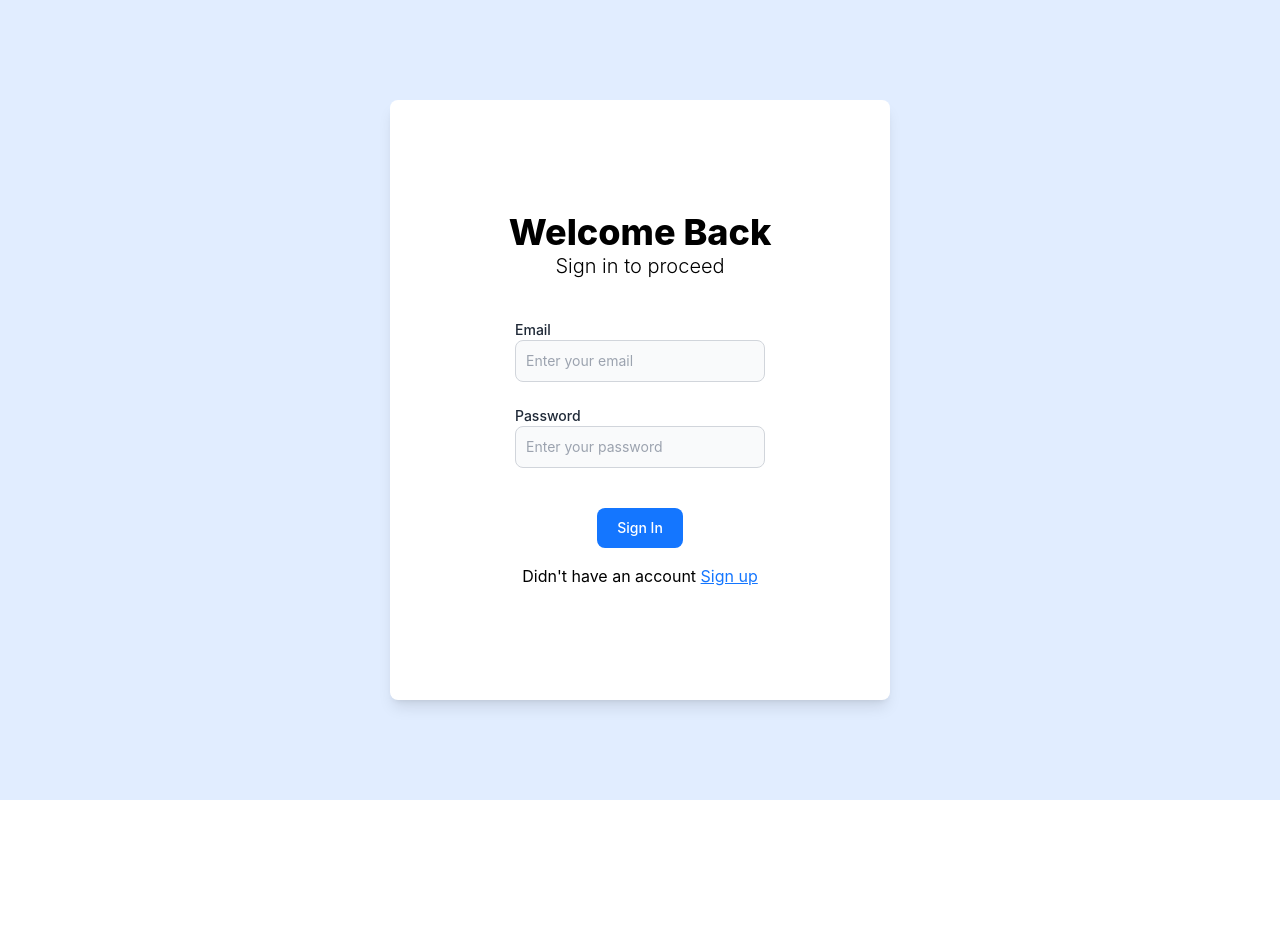
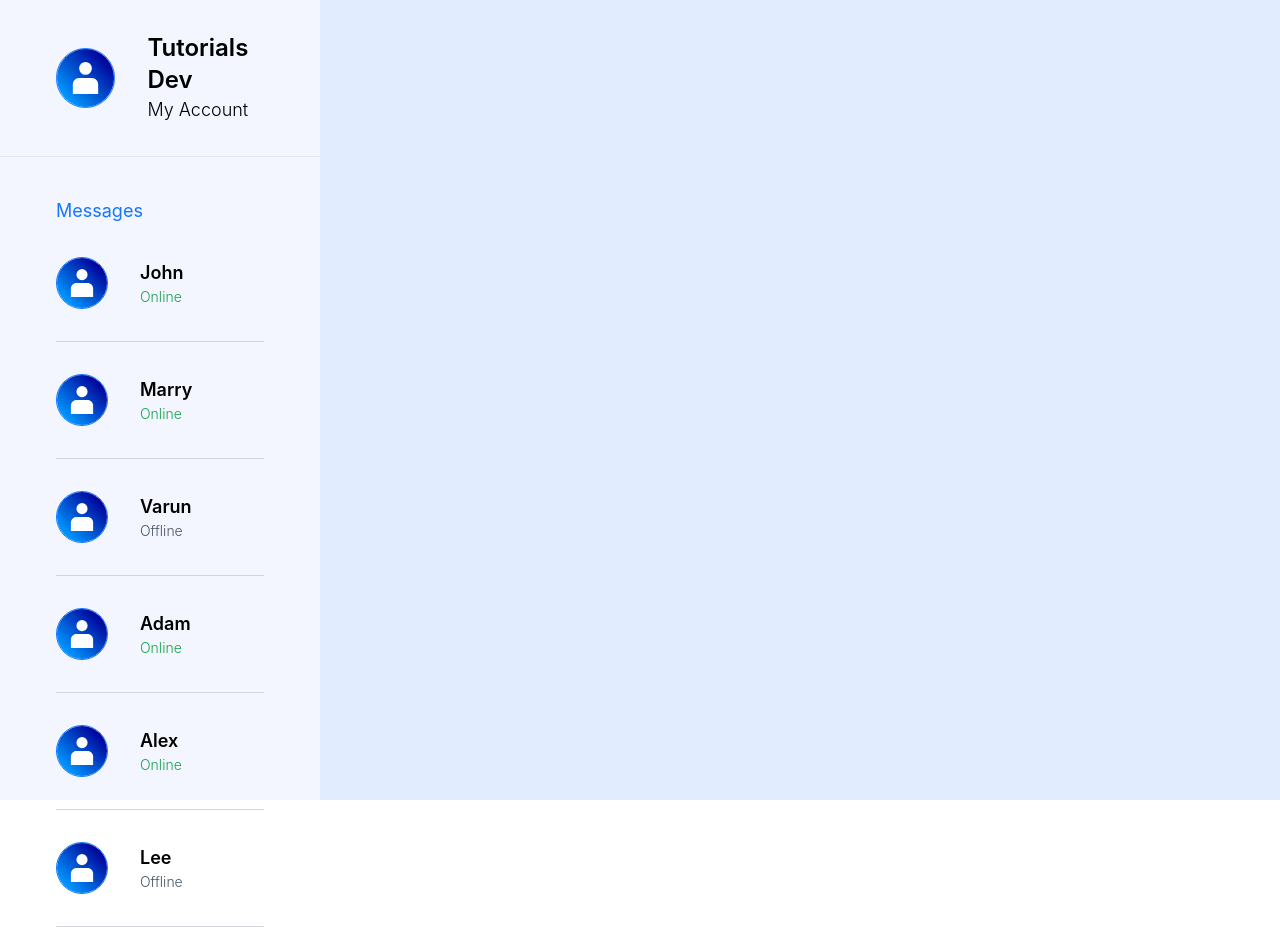
Before and after one commit to hassaan871/Realtime-Chat-App-Client, a React (Create React App) app: page / in a window 1280 px wide. Before the commit the page ends 800 px from the top, so only its background shows below. Built offline with nearby package versions, Linux system fonts and the light colour scheme.

Commit message:
chat screen ui recent chats

```diff
--- a/src/App.js
+++ b/src/App.js
@@ -1,9 +1,11 @@
+import Dashboard from './modules/Dashboard';
 import Form from './modules/Form';
 
 function App() {
   return (
     <div className="bg-[#e1edff] h-screen flex justify-center items-center">
-      <Form />
+      {/* <Form /> */}
+      <Dashboard />
     </div>
   );
 }
--- /dev/null
+++ b/src/modules/Dashboard/index.jsx
@@ -0,0 +1,79 @@
+import React from 'react';
+import Person from '../../assets/person.svg';
+
+const Dashboard = () => {
+  const contacts = [
+    {
+      name: 'John',
+      status: 'Online',
+      img: Person
+    },
+    {
+      name: 'Marry',
+      status: 'Online',
+      img: Person
+    },
+    {
+      name: 'Varun',
+      status: 'Offline',
+      img: Person
+    },
+    {
+      name: 'Adam',
+      status: 'Online',
+      img: Person
+    },
+    {
+      name: 'Alex',
+      status: 'Online',
+      img: Person
+    },
+    {
+      name: 'Lee',
+      status: 'Offline',
+      img: Person
+    }
+  ]
+  return (
+    <div className='w-screen flex'>
+      <div className='w-[25%] h-screen bg-secondary'>
+        <div className='flex mx-14 items-center my-8'>
+          <div className='border border-primary p-[20x] rounded-full'>
+            <img src={Person} alt="" width={75} height={75} />
+          </div>
+          <div className='ml-8'>
+            <h3 className='text-2xl font-semibold'>Tutorials Dev</h3>
+            <p className='text-lg font-light'>My Account</p>
+          </div>
+        </div>
+        <hr />
+        <div className='mx-14 mt-10'>
+          <div className='text-primary text-lg'>Messages</div>
+          <div>
+            {
+              contacts.map(({ name, status, img }) => {
+                return (
+                  <div className='flex items-center py-8 border-b border-b-gray-300'>
+                    <div className='cursor-pointer flex items-center'>
+                    <div className='border border-primary p-[20x] rounded-full'>
+                      <img src={img} alt="" width={50} height={50} />
+                    </div>
+                    <div className='ml-8'>
+                      <h3 className='text-lg font-semibold'>{name}</h3>
+                      <p className={`text-sm font-light ${status == 'Online' ? 'text-green-600' : 'text-gray-600'}`}>{status}</p>
+                    </div>
+                    </div>
+                  </div>
+                )
+              })
+            }
+          </div>
+        </div>
+      </div>
+      <div className='w-[50%] h-screen '></div>
+      <div className='w-[25%] h-screen '></div>
+    </div>
+  )
+}
+
+export default Dashboard;
```
Also changed, not shown: src/assets/person.svg (added).
